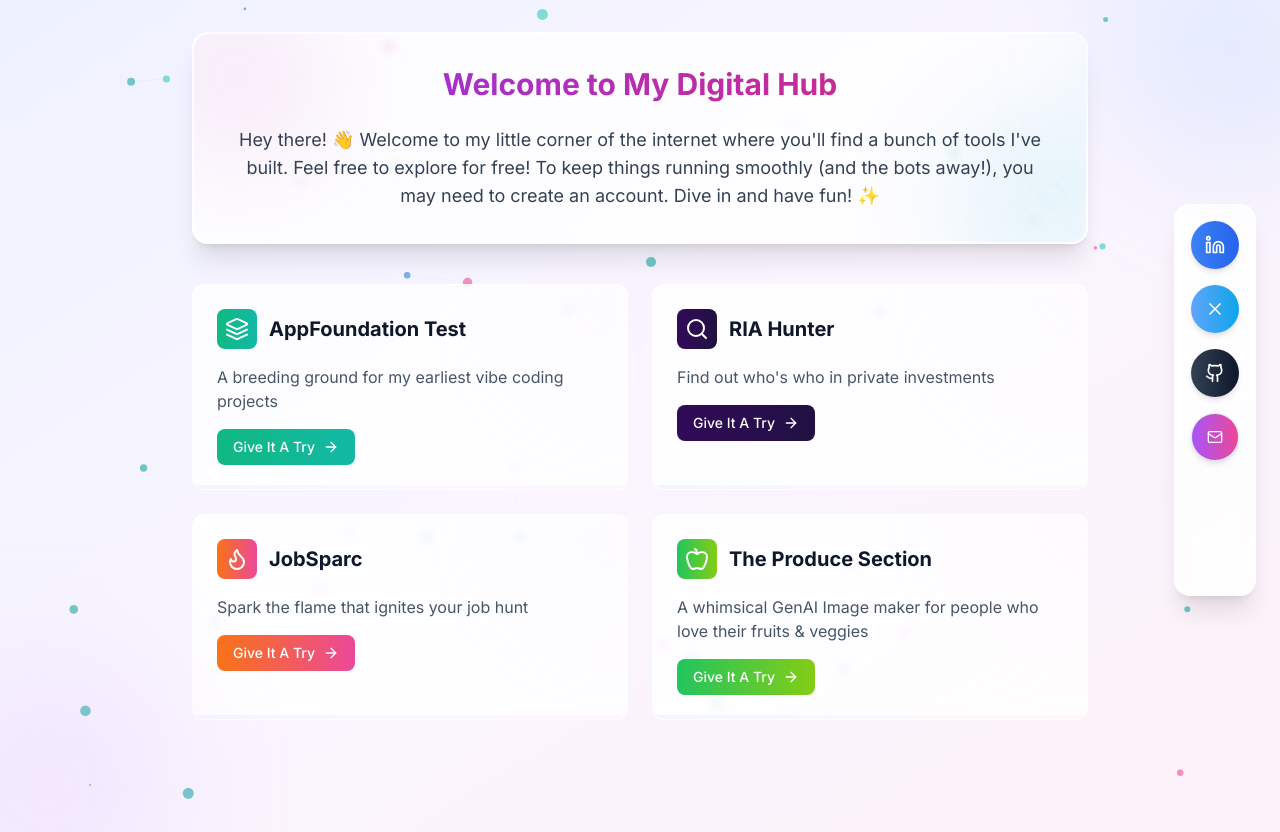
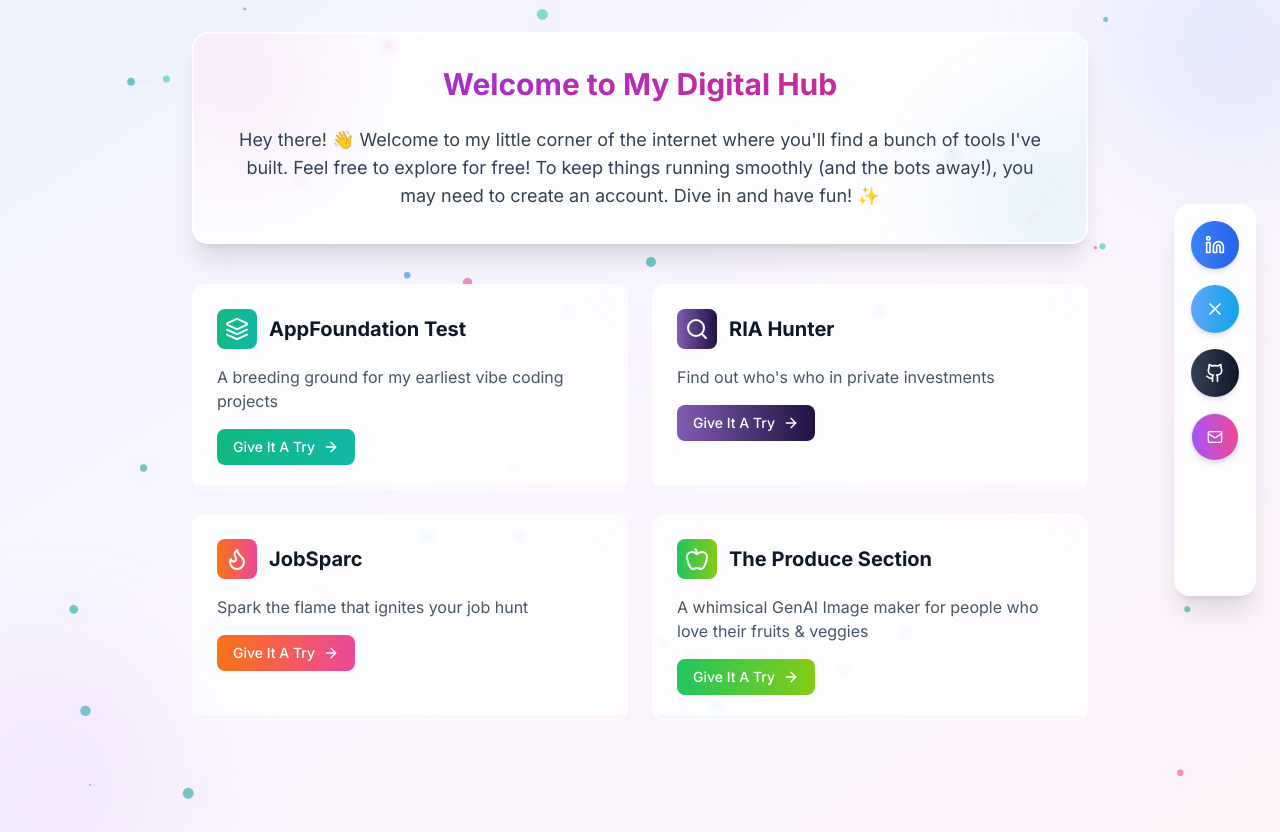
Before and after one commit to Turnstyle/ria-hunter, a Next.js app in the folder linktree-landing/: page / in a window 1280 px wide. Built offline with nearby package versions, Linux system fonts and the light colour scheme.

Commit message:
style: Adjust RIA Hunter card gradient to a lighter start color

```diff
--- a/linktree-landing/tailwind.config.ts
+++ b/linktree-landing/tailwind.config.ts
@@ -20,7 +20,7 @@ const config = {
     },
     extend: {
       colors: {
-        'custom-purple-start': '#320a59',
+        'custom-purple-start': '#815cb2',
         'custom-purple-end': '#211142',
         border: "hsl(var(--border))",
         input: "hsl(var(--input))",
```
